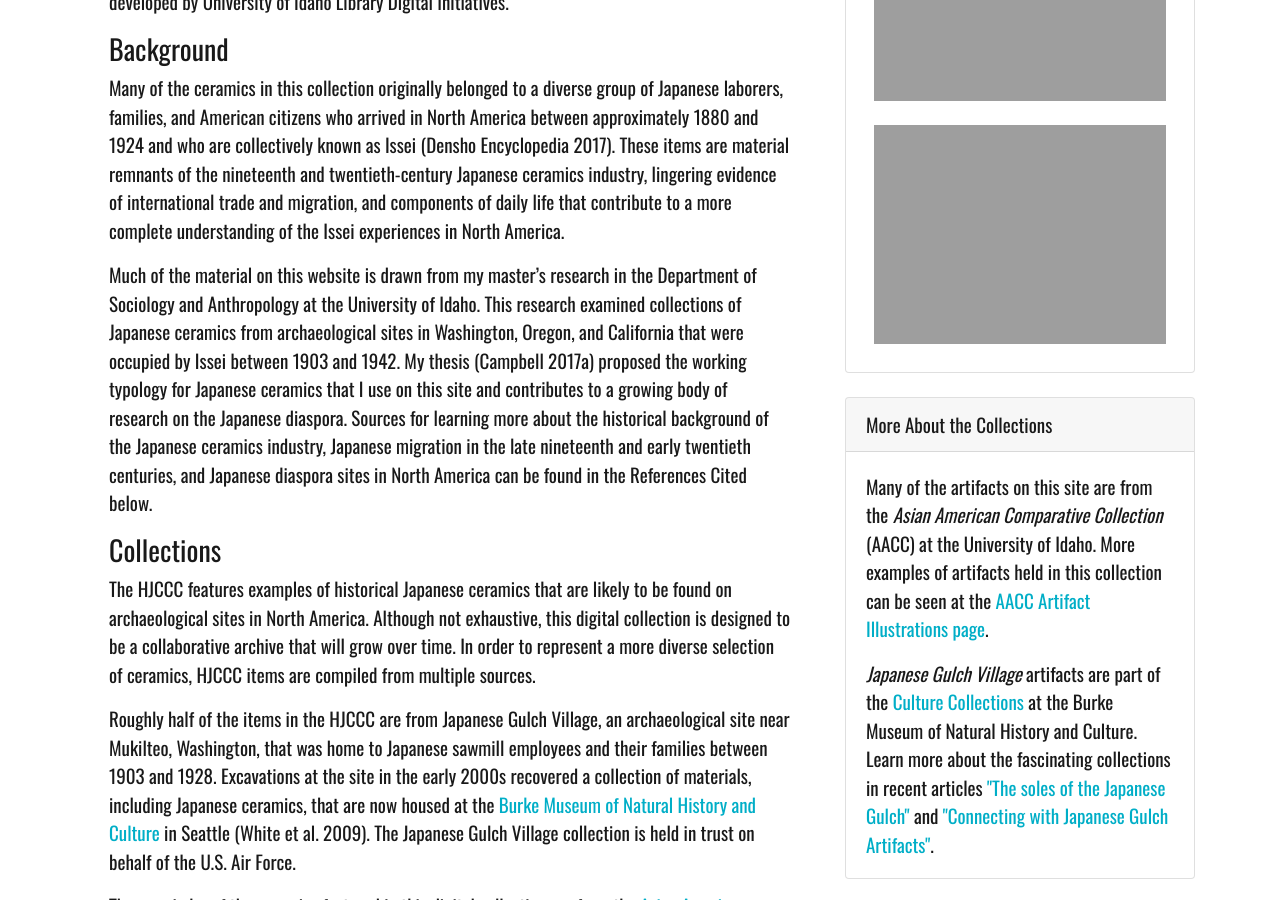
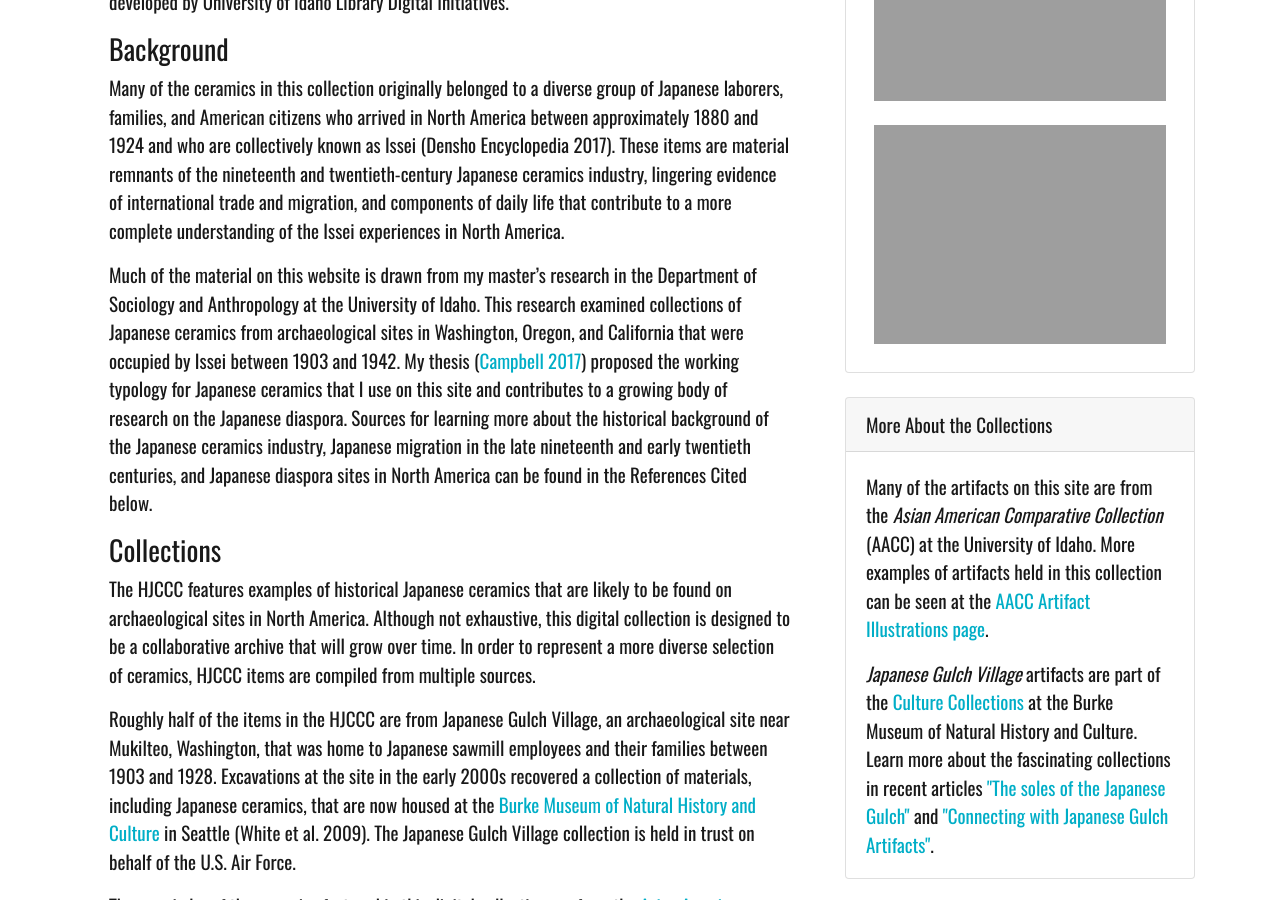
Before and after one commit to uidaholib/HJCCC_source, a Jekyll site: the page built from pages/about.html, in a window 1280 px wide and 900 px high, scrolled down 739 px. Built offline with Jekyll 4.4.1, drawn with Linux system fonts in a browser that asks for light colours; nearby versions of some CDN libraries; library files that are not in the unit come from our copies.

Commit message:
add thesis link

```diff
--- a/pages/about.html
+++ b/pages/about.html
@@ -17,7 +17,7 @@ permalink: /about.html
 
             <p>Many of the ceramics in this collection originally belonged to a diverse group of Japanese laborers, families, and American citizens who arrived in North America between approximately 1880 and 1924 and who are collectively known as Issei (Densho Encyclopedia 2017). These items are material remnants of the nineteenth and twentieth-century Japanese ceramics industry, lingering evidence of international trade and migration, and components of daily life that contribute to a more complete understanding of the Issei experiences in North America.</p>
 
-            <p>Much of the material on this website is drawn from my master’s research in the Department of Sociology and Anthropology at the University of Idaho. This research examined collections of Japanese ceramics from archaeological sites in Washington, Oregon, and California that were occupied by Issei between 1903 and 1942. My thesis (Campbell 2017a) proposed the working typology for Japanese ceramics that I use on this site and contributes to a growing body of research on the Japanese diaspora. Sources for learning more about the historical background of the Japanese ceramics industry, Japanese migration in the late nineteenth and early twentieth centuries, and Japanese diaspora sites in North America can be found in the References Cited below.</p>
+            <p>Much of the material on this website is drawn from my master’s research in the Department of Sociology and Anthropology at the University of Idaho. This research examined collections of Japanese ceramics from archaeological sites in Washington, Oregon, and California that were occupied by Issei between 1903 and 1942. My thesis (<a href="http://vivo.nkn.uidaho.edu/individual/T201711103" target="_blank">Campbell 2017</a>) proposed the working typology for Japanese ceramics that I use on this site and contributes to a growing body of research on the Japanese diaspora. Sources for learning more about the historical background of the Japanese ceramics industry, Japanese migration in the late nineteenth and early twentieth centuries, and Japanese diaspora sites in North America can be found in the References Cited below.</p>
 
             <h3>Collections</h3>
 
```
